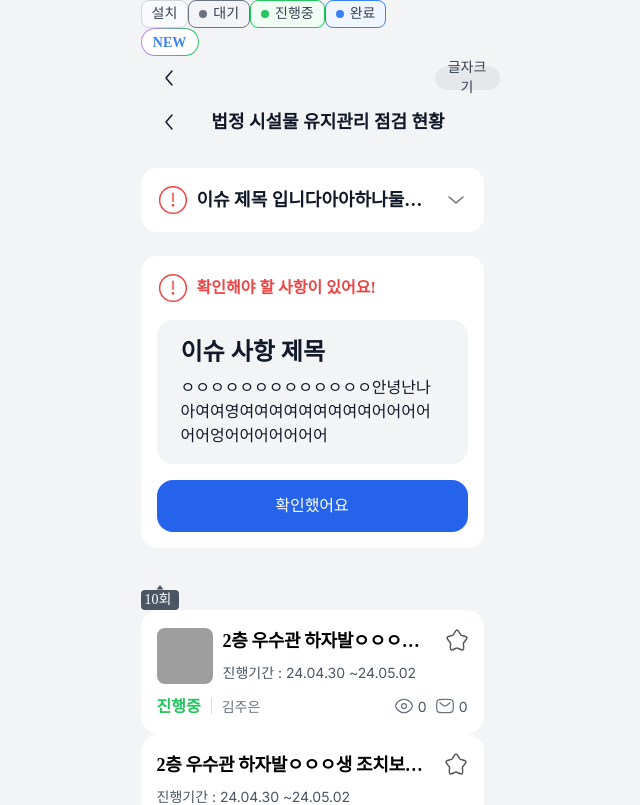
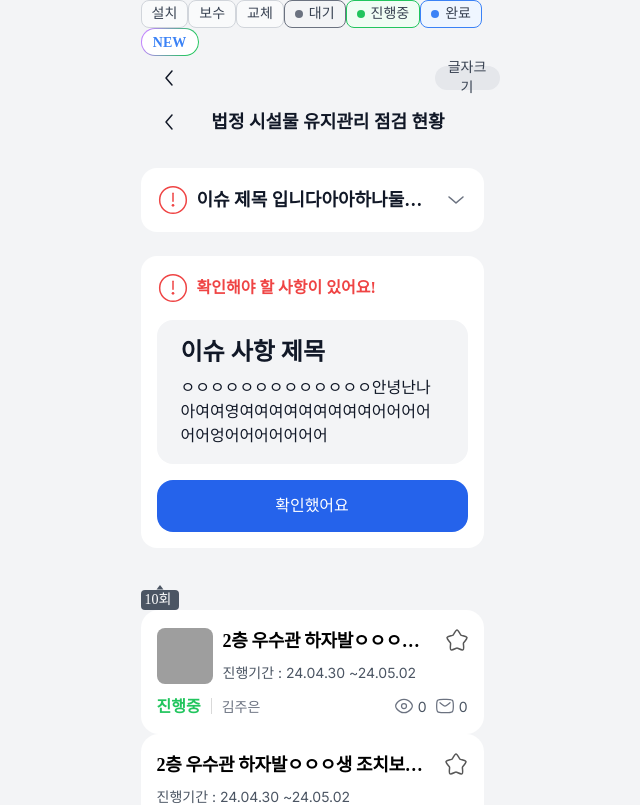
Before and after one commit to 10aeat/10aeat_Frontend, a Next.js app: page / in a window 1280 px wide. Shown: the top 805 px of the page, without its empty margins (312-952 px from the left). Built offline with nearby package versions, Linux system fonts and the light colour scheme; grey boxes are pictures that could not be loaded; a web font is replaced by a local one.

Commit message:
[Fix] 태그 수정

```diff
--- a/src/app/Check.tsx
+++ b/src/app/Check.tsx
@@ -11,7 +11,9 @@ export default function Check() {
     <>
       {/* 혜원 */}
       {/* Tag */}
-      <BoxStore boxStyle={BoxStyle.DEFAULT_TAG} />
+      <BoxStore boxStyle={BoxStyle.DEFAULT_TAG}>설치</BoxStore>
+      <BoxStore boxStyle={BoxStyle.DEFAULT_TAG}>보수</BoxStore>
+      <BoxStore boxStyle={BoxStyle.DEFAULT_TAG}>교체</BoxStore>
       <BoxStore boxStyle={BoxStyle.WAIT_TAG} />
       <BoxStore boxStyle={BoxStyle.PROCEEDING_TAG} />
       <BoxStore boxStyle={BoxStyle.DONE_TAG} />
--- a/src/components/atoms/BoxStore.tsx
+++ b/src/components/atoms/BoxStore.tsx
@@ -1,3 +1,4 @@
+import { useState } from 'react'
 import '../../styles/boxStyle.scss'
 
 export enum BoxStyle {
@@ -10,19 +11,16 @@ export enum BoxStyle {
 
 interface Props {
   boxStyle: BoxStyle
-  // children?: React.ReactNode
+  children?: React.ReactNode
 }
 
-export default function BoxStore({
-  boxStyle,
-  // children,
-}: Props) {
+export default function BoxStore({ boxStyle, children }: Props) {
   const selectBox = () => {
     switch (boxStyle) {
       case BoxStyle.DEFAULT_TAG:
         return (
           <div className="tag flex border-solid border-[1px] border-gray-300 bg-gray-50 text-gray-700 capitalize leading-[1px] font-Pretendard">
-            설치
+            {children}
           </div>
         )
       case BoxStyle.WAIT_TAG:
```
